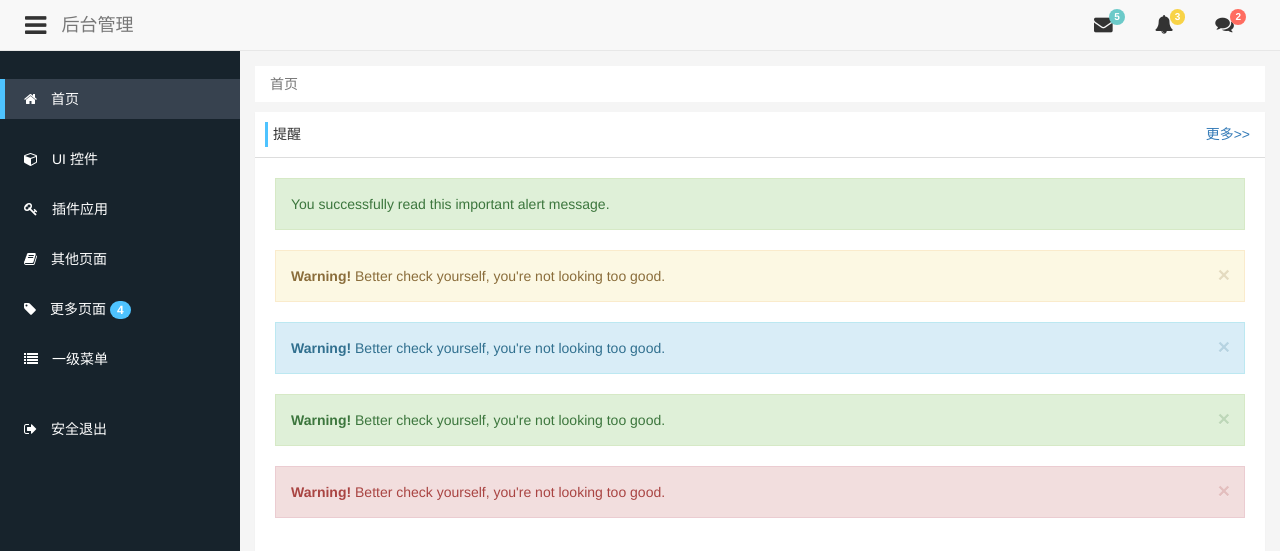
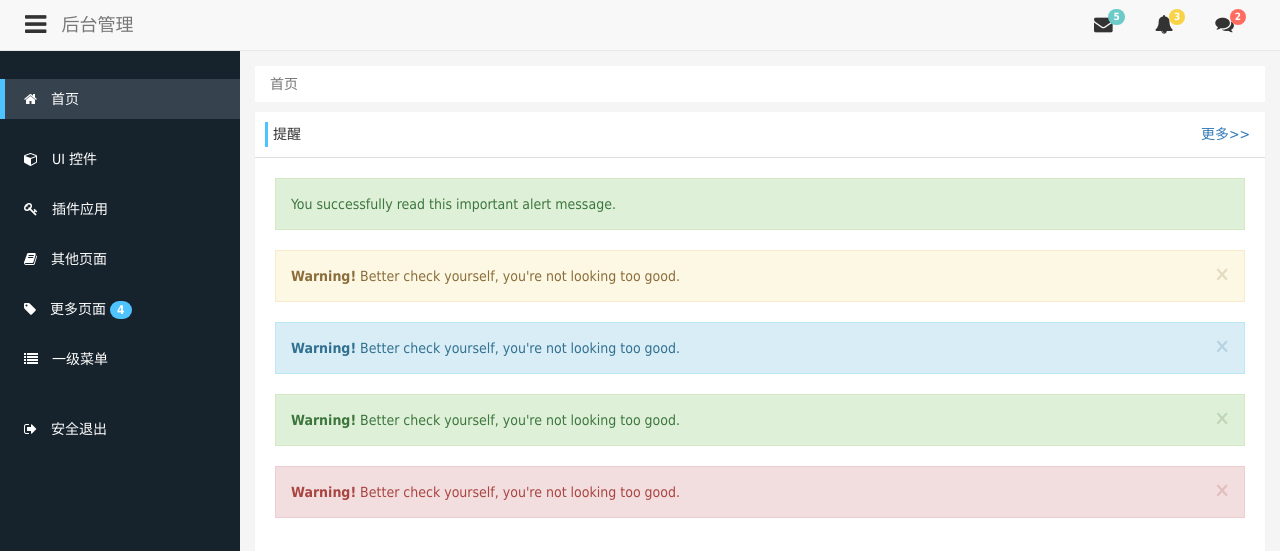
Before and after one commit to chenzuo/Studio.Web, a website: page index.html in a window 1280 px wide. Shown: the top 551 px of the page. Drawn offline with nearby package versions, Linux system fonts and the light colour scheme; files that its build step writes are made by us from their sources.

Commit message:
update package version

```diff
--- a/css/style/common.css
+++ b/css/style/common.css
@@ -5,13 +5,24 @@
         menuItemBg: #5095FE,
         subMenuItemBg: ''
 );*/
+
 html,
 body {
     height: 100%;
 }
 
-body {
-  font-family: Helvetica, 'Hiragino Sans GB', 'Microsoft Yahei', '微软雅黑', Arial, sans-serif;
+body,
+button,
+input,
+select,
+textarea,
+h1,
+h2,
+h3,
+h4,
+h5,
+h6 {
+    font-family: Microsoft YaHei, '宋体', Tahoma, Helvetica, Arial, "\5b8b\4f53", sans-serif;
 }
 
 ul,
@@ -31,7 +42,9 @@ xmp {
     margin: 0;
 }
 
+
 /** ============== 网站整体布局设置 ============== **/
+
 .navbar .navbar-header {
     float: left;
 }
@@ -93,7 +106,9 @@ xmp {
     }
 }
 
+
 /*包裹起来的主体*/
+
 .wrapper {
     position: relative;
     /*overflow: hidden;*/
@@ -212,7 +227,9 @@ xmp {
     transition: height 0.3s;
 }
 
+
 /*子菜单右间距*/
+
 .sidebar-menu .menu-list .sub-menu-list>.sub-menu-item {
     padding-right: 5px;
 }
@@ -240,7 +257,7 @@ xmp {
 }
 
 .sidebar-menu .menu-list .sub-menu-list>.sub-menu-item>a:hover {
-  background-color:#317f83;
+    background-color: #317f83;
 }
 
 .sidebar-menu.collapsed {
@@ -294,7 +311,6 @@ xmp {
         margin-left: 0;
         left: 240px;
     }
-
     .main-container.stretched {
         margin-left: 0;
         left: 0;
@@ -335,11 +351,17 @@ xmp {
     right: 30px;
 }
 
+
 /** ============== 网站整体布局设置 ============== **/
+
+
 /** ============== 覆盖Bootstrap中的样式 ============== **/
+
+
 /**
 * 路径导航
 */
+
 .breadcrumb {
     border-radius: 0;
     background-color: white;
@@ -366,16 +388,20 @@ pre,
     border-radius: 0;
 }
 
+
 /**
 * 下拉菜单
 */
+
 .dropdown-menu {
     border-radius: 0;
 }
 
+
 /**
 * 分页
 */
+
 .pagination>.active>a,
 .pagination>.active>span,
 .pagination>.active>a:hover,
@@ -393,9 +419,11 @@ pre,
     border-radius: 0;
 }
 
+
 /**
 * 徽章
 */
+
 .badge {
     background-color: #4ec3ff;
 }
@@ -412,16 +440,20 @@ pre,
     background-color: #ff6c60;
 }
 
+
 /**
 * 标签页
 */
+
 .tab-content {
     padding: 20px 10px;
 }
 
+
 /**
 * 胶囊式标签页
 */
+
 .nav-pills>li.active>a,
 .nav-pills>li.active>a:hover,
 .nav-pills>li.active>a:focus,
@@ -431,15 +463,23 @@ pre,
     background-color: #4ec3ff;
 }
 
+
 /** ============== 覆盖Bootstrap中的样式 ============== **/
+
+
 /** ============== 覆盖插件中的样式 ============== **/
+
 .daterangepicker .input-mini,
 .daterangepicker .input-mini.active {
     border-radius: 0;
 }
 
+
 /** ============== 覆盖插件中的样式 ============== **/
+
+
 /** ============== 基于Bootstrap中的样式组件定义 ============== **/
+
 .input-group-img .input-group-addon {
     padding: 0;
     height: 40px;
@@ -468,13 +508,19 @@ pre,
     vertical-align: middle;
 }
 
+
 /** ============== 基于Bootstrap中的样式组件定义 ============== **/
+
+
 /** ============== 网站公共样式定义 ============== **/
+
 .padding {
     padding: 15px;
 }
 
+
 /* 分割线 */
+
 .separator-10 {
     display: block;
     width: 100%;
@@ -499,9 +545,15 @@ pre,
     height: 50px;
 }
 
+
 /** ============== 网站公共样式定义 ============== **/
+
+
 /** ============== 网站的逻辑样式定义 ============== **/
+
+
 /* 动画加载效果 */
+
 .loader {
     text-align: center;
     display: -ms-flexbox;
@@ -556,11 +608,9 @@ pre,
     0% {
         transform: rotate(0deg);
     }
-
     50% {
         transform: rotate(180deg);
     }
-
     100% {
         transform: rotate(360deg);
     }
@@ -570,17 +620,17 @@ pre,
     0% {
         transform: scale(1);
     }
-
     50% {
         transform: scale(0.5);
     }
-
     100% {
         transform: scale(1);
     }
 }
 
+
 /* 盒子 */
+
 .box {
     background-color: white;
     /*border: 1px solid #ddd;*/
@@ -651,9 +701,11 @@ pre,
     overflow: hidden;
 }
 
+
 /**
 * 盒子中的块标签
 */
+
 .box-label-block {
     background-color: #fff;
     border: 1px solid transparent;
@@ -738,14 +790,18 @@ pre,
     font-size: 16px;
 }
 
+
 /* 全选复选框，以及对应的子复选框 */
+
 input[type=checkbox].all-cb,
 input[type=checkbox].child-cb {
     width: 16px;
     height: 16px;
 }
 
+
 /* 搜索表单样式（无label） */
+
 .form-search {
     margin-bottom: 10px;
     overflow: hidden;
@@ -777,7 +833,9 @@ input[type=checkbox].child-cb {
     margin-right: 10px;
 }
 
+
 /* 搜索表单样式（有label） */
+
 .form-label-search {
     margin-bottom: 10px;
     overflow: hidden;
@@ -792,6 +850,11 @@ input[type=checkbox].child-cb {
     margin-bottom: 8px;
 }
 
+
 /** ============== 网站的逻辑样式定义 ============== **/
+
+
 /** ============== 网站的插件样式定义 ============== **/
+
+
 /** ============== 网站的插件样式定义 ============== **/
--- a/index.html
+++ b/index.html
@@ -8,9 +8,9 @@
     <title>admin template</title>
     <link href="/node_modules/bootstrap/dist/css/bootstrap.css" rel="stylesheet" type="text/css" />
     <link rel="stylesheet" type="text/css" href="css/font-awesome/css/font-awesome.min.css" />
-    <link rel="stylesheet" type="text/css" href="css/style/common.css" />
     <link rel="stylesheet" type="text/css" href="css/style/jump.css" />
     <link rel="stylesheet" type="text/css" href="css/style/plugin.css" />
+    <link rel="stylesheet" type="text/css" href="css/style/common.css" />
 </head>
 
 <body>
@@ -136,8 +136,8 @@
                     </div>
 
                     <div class="box-inner">
-                        <div class="alert alert-success" role="alert">You successfully read this important alert
-                            message.</div>
+                        <div class="alert alert-success" role="alert">You successfully read this important alert message.
+                        </div>
                         <div class="alert alert-warning alert-dismissible" role="alert">
                             <button type="button" class="close" data-dismiss="alert"><span
                                     aria-hidden="true">&times;</span><span class="sr-only">Close</span></button>
--- a/package.json
+++ b/package.json
@@ -30,6 +30,7 @@
     "jquery": "^3.3.1",
     "ts-loader": "^5.3.3",
     "typescript": "^3.4.1",
-    "webpack": "^4.29.6"
+    "webpack": "^4.29.6",
+    "webpack-cli": "^3.3.0"
   }
 }
```
Also changed, not shown: 1 other file. Lines whose indentation alone changed are shown as unchanged.
